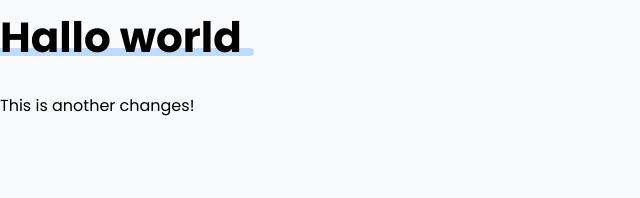
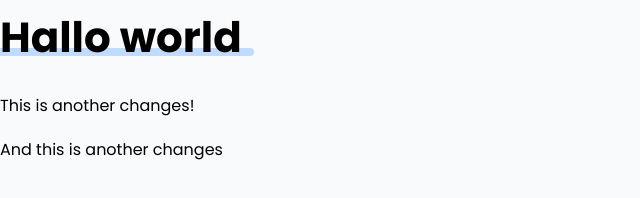
Before and after one commit to Meqdad-Moradi/git-learning, a plain HTML site: page index.html in a window 1280 px wide. Shown: the whole page, without its empty margins (0-640 px from the left). Drawn offline with Linux system fonts and the light colour scheme.

Commit message:
after some day changes

```diff
--- a/index.html
+++ b/index.html
@@ -23,6 +23,7 @@
 
     <h1 class="main-title">hallo world</h1>
     <p>this is another changes!</p>
+    <p>and this is another changes</p>
 
 </body>
 
```
